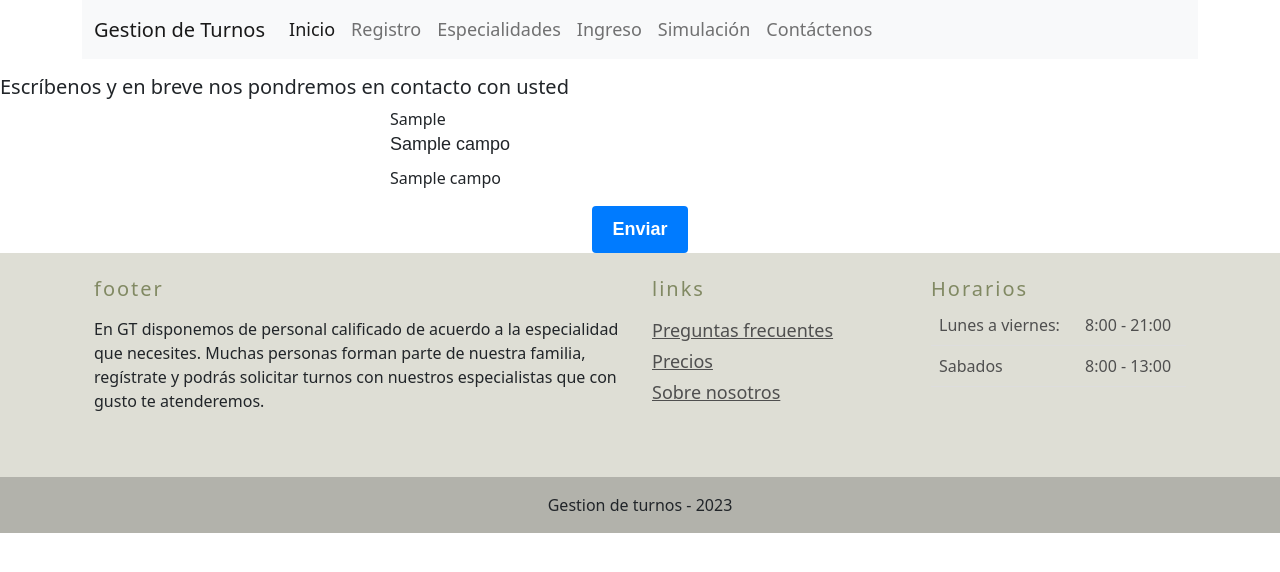
After one commit to ezequielortiz8/dev-gestor-turnos, a Django app: template proyectos/URL_DISTPACHER/turnos/templates/contacto.html in a window 1280 px wide. The commit adds this page. Shown: the top 572 px of the page. Run offline with Django 4.2, Linux system fonts and the light colour scheme; the template is opened without the code that fills it: most values are stand-ins (such as "Sample title", 1, 10 or a date in 2020); some web fonts are replaced.

Commit message:
Add files via upload

```diff
--- a/proyectos/URL_DISTPACHER/turnos/templates/base.html
+++ b/proyectos/URL_DISTPACHER/turnos/templates/base.html
@@ -35,7 +35,10 @@
                     <a class="nav-link" href="{% url 'ingreso' %}">Ingreso</a>
                   </li>
                   <li class="nav-item">
-                    <a class="nav-link" href="{% url 'paciente' 'nombre' %}">Simulacion</a>
+                    <a class="nav-link" href="{% url 'paciente' 'nombre' %}">Simulación</a>
+                  </li>
+                  <li class="nav-item">
+                    <a class="nav-link" href="{% url 'contacto' %}">Contáctenos</a>
                   </li>
                 </ul>
               </div>
@@ -53,9 +56,7 @@
             <div class="col-lg-6 col-md-12 mb-4">
               <h5 class="mb-3" style="letter-spacing: 2px; color: #818963;">footer</h5>
               <p>
-              11       1
-              </p>
-            </div>
+                En GT disponemos de personal calificado de acuerdo a la especialidad que necesites. Muchas personas forman parte de nuestra familia, regístrate y podrás solicitar turnos con nuestros especialistas que con gusto te atenderemos.            </div>
             <div class="col-lg-3 col-md-6 mb-4">
               <h5 class="mb-3" style="letter-spacing: 2px; color: #818963;">links</h5>
               <ul class="list-unstyled mb-0">
--- /dev/null
+++ b/proyectos/URL_DISTPACHER/turnos/templates/contacto.html
@@ -0,0 +1,45 @@
+{% extends 'base.html' %}
+{% block contenido %}
+
+<div class="contact_form">
+  <!-- formulario de contacto en html y css -->
+  <div class="formulario">
+    <!-- <h3>Formulario de contacto</h3> -->
+    <p></p><h5>Escríbenos y en breve nos pondremos en contacto con usted</h5>
+    <form id="contact-form" name="contact-form" action="{% url 'contacto' %}" method="POST">
+      {% csrf_token %}
+      <!-- {{ contacto_formulario }} -->
+      <!-- <table>
+        {{ contacto_formulario.as_table }}
+      </table> -->
+      <!-- <ul>
+        {{ contacto_formulario }}
+      </ul> -->
+      {{ contacto_formulario.as_table }}
+      <div class="row">
+        {% for campo in contacto_formu %}
+        <!--Grid column-->
+        <div class="col-md-12">
+          <div class="md-form mb-0">
+            <label for="name" class="form-label">{{ campo.label }}</label>
+            {{campo}}
+            {% comment %} {% if campo.field.widget.input_type == 'checkbox' %}
+            {{campo}}
+            <label for="name" class="">{{ campo.label }}</label>
+            {% else %}
+            <label for="name" class="">{{ campo.label }}</label>
+            {{campo}}
+            {% endif %} {% endcomment %}
+          </div>
+          <div>{{campo.errors}}</div>
+        </div>
+        <!--Grid column-->
+        {% endfor %}
+      </div>
+      <div class="text-center text-md-left mt-3">
+        <button class="btn btn-primary" type="submit">Enviar</button>
+      </div>
+    </form>
+  </div>
+</div>
+{% endblock %}
```
